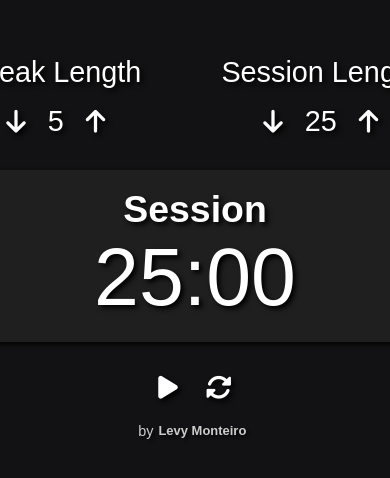
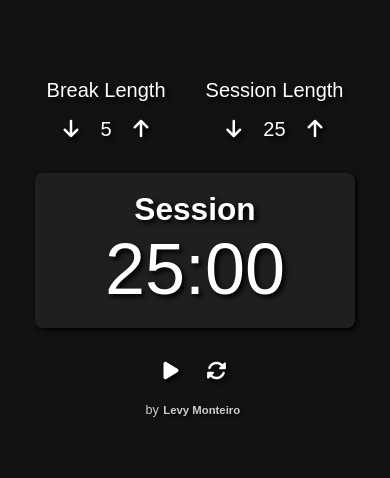
Before and after one commit to LevyMonteiro/timer, a React (Vite) app: page / in a window 390 px wide. Shown: the part 172-650 px from the top of the page. Built offline with nearby package versions, Linux system fonts and the light colour scheme.

Commit message:
create responsive design

```diff
--- a/src/styles/footer.css
+++ b/src/styles/footer.css
@@ -23,3 +23,9 @@
 #github:hover {
   transform: scale(1.0);
 }
+
+@media (max-width: 400px) {
+  #footer {
+    font-size: 14px;
+  }
+}
--- a/src/styles/timer.css
+++ b/src/styles/timer.css
@@ -47,3 +47,39 @@ body * {
 h3 {
   font-size: 130%;
 }
+
+@media (max-width: 500px) {
+  .countdown {
+    width: 380px;
+  }
+
+  .firstRow {
+    width: 380px;
+    gap: 60px;
+    font-size: 24px;
+  }
+}
+
+@media (max-width: 400px) {
+  .countdown {
+    width: 320px;
+  }
+
+  .firstRow {
+    width: 320px;
+    gap: 40px;
+    font-size: 20px;
+  }
+
+  #time-left {
+    font-size:  250%;
+  }
+
+  h3 {
+    font-size: 110%;
+  }
+
+  .btn {
+    font-size: 20px;
+  }
+}
```
